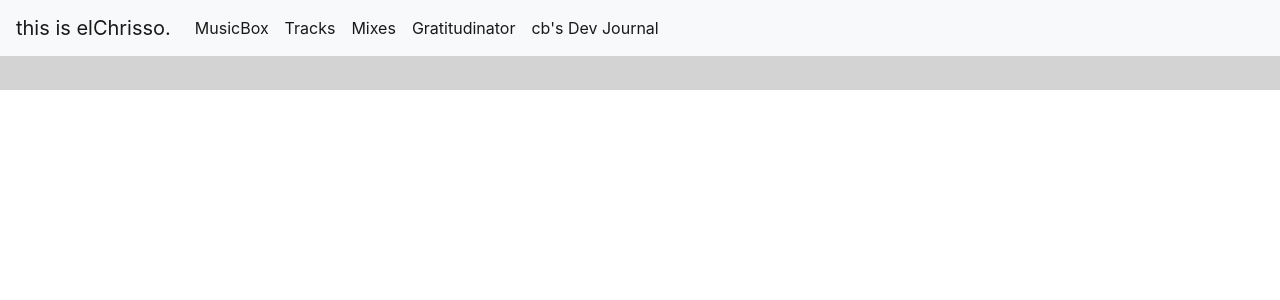
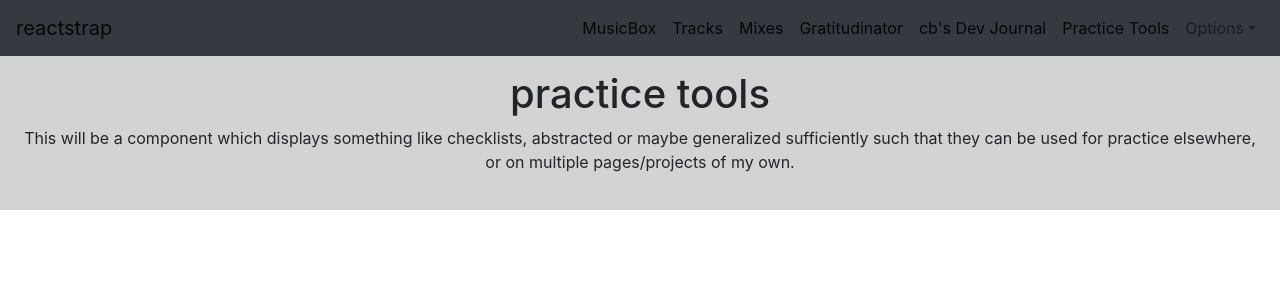
Before and after one commit to elchrisso/elchrisso, a React (Create React App) app: page /practicetools in a window 1280 px wide. Shown: the top 300 px of the page. Built offline with nearby package versions, Linux system fonts and the light colour scheme.

Commit message:
Added reactstrap and switched navbar from bootstrap markup to reactstrap components, primarily in navbar.

```diff
--- a/src/App.jsx
+++ b/src/App.jsx
@@ -1,13 +1,14 @@
 import React, { Component } from "react";
 import { Route } from "react-router-dom";
 
-import Navbar from "./components/navbar";
+import CbNavbar from "./components/cbNavbar";
 import Home from "./components/home";
 import Tracks from "./components/tracks";
 import Mixes from "./components/mixes";
 import MusicBox from "./components/musicBox";
 import Gratitudinator from "./components/gratitudinator";
 import DevJournal from "./components/devJournal";
+import PracticeTools from "./components/practiceTools";
 import "./App.css";
 
 class App extends Component {
@@ -15,13 +16,14 @@ class App extends Component {
     return (
       <div className="App">
         <title>elchrissso</title>
-        <Navbar />
+        <CbNavbar />
         <Route path="/" exact component={Home} />
         <Route path="/mixes" component={Mixes} />
         <Route path="/musicbox" component={MusicBox} />
         <Route path="/tracks" component={Tracks} />
         <Route path="/devjournal" component={DevJournal} />
         <Route path="/gratitudinator" component={Gratitudinator} />
+        <Route path="/practicetools" component={PracticeTools} />
       </div>
     );
   }
--- /dev/null
+++ b/src/components/cbNavbar.jsx
@@ -0,0 +1,87 @@
+import React, { Component } from "react";
+import {
+  Collapse,
+  Navbar,
+  NavbarToggler,
+  NavbarBrand,
+  Nav,
+  NavItem,
+  NavLink,
+  UncontrolledDropdown,
+  DropdownToggle,
+  DropdownMenu,
+  DropdownItem
+} from "reactstrap";
+
+class CbNavbar extends Component {
+  constructor(props) {
+    super(props);
+
+    this.toggle = this.toggle.bind(this);
+    this.state = {
+      isOpen: false
+    };
+  }
+  toggle() {
+    this.setState({
+      isOpen: !this.state.isOpen
+    });
+  }
+  render() {
+    return (
+      <div>
+        <Navbar className="fixed-top" color="dark" light expand="md">
+          <NavbarBrand href="/">reactstrap</NavbarBrand>
+          <NavbarToggler onClick={this.toggle} />
+          <Collapse isOpen={this.state.isOpen} navbar>
+            <Nav className="ml-auto" navbar>
+              <NavItem className="active">
+                <NavLink href="/musicbox">
+                  MusicBox <span className="sr-only">(current)</span>
+                </NavLink>
+              </NavItem>
+              <li className="nav-item active">
+                <a className="nav-link" href="/tracks">
+                  Tracks <span className="sr-only">(current)</span>
+                </a>
+              </li>
+              <li className="nav-item active">
+                <a className="nav-link" href="/mixes">
+                  Mixes <span className="sr-only">(current)</span>
+                </a>
+              </li>
+              <li className="nav-item active">
+                <a className="nav-link" href="/gratitudinator">
+                  Gratitudinator <span className="sr-only">(current)</span>
+                </a>
+              </li>
+              <li className="nav-item active">
+                <a className="nav-link" href="/devjournal">
+                  cb's Dev Journal <span className="sr-only">(current)</span>
+                </a>
+              </li>
+              <l1 className="nav-item active">
+                <a className="nav-link" href="/practicetools">
+                  Practice Tools <span className="sr-only">(current)</span>
+                </a>
+              </l1>
+              <UncontrolledDropdown nav inNavbar>
+                <DropdownToggle nav caret>
+                  Options
+                </DropdownToggle>
+                <DropdownMenu right>
+                  <DropdownItem>Option 1</DropdownItem>
+                  <DropdownItem>Option 2</DropdownItem>
+                  <DropdownItem divider />
+                  <DropdownItem>Reset</DropdownItem>
+                </DropdownMenu>
+              </UncontrolledDropdown>
+            </Nav>
+          </Collapse>
+        </Navbar>
+      </div>
+    );
+  }
+}
+
+export default CbNavbar;
--- a/src/components/home.jsx
+++ b/src/components/home.jsx
@@ -1,10 +1,11 @@
 import React, { Component } from "react";
+import { Jumbotron } from "reactstrap";
 
 class Home extends Component {
   state = {};
   render() {
     return (
-      <div class="container-fluid">
+      <Jumbotron class="container-fluid">
         <h1>Welcome!</h1>
         <p>
           I am Chris. This is my site. I built it using react.js for frontend,
@@ -12,7 +13,7 @@ class Home extends Component {
           theres even a little magenta.js instantiated and waiting to get put to
           better use...
         </p>
-      </div>
+      </Jumbotron>
     );
   }
 }
--- a/src/components/navbar.jsx
+++ /dev/null
@@ -1,44 +0,0 @@
-import React, { Component } from "react";
-
-class Navbar extends Component {
-  render() {
-    return (
-      <nav className="fixed-top navbar navbar-expand-lg navbar-light bg-light">
-        <a className="navbar-brand" href="/">
-          this is elChrisso.
-        </a>
-        <div className="collapse navbar-collapse" id="navbarNav">
-          <ul className="navbar-nav">
-            <li className="nav-item active">
-              <a className="nav-link" href="/musicbox">
-                MusicBox <span className="sr-only">(current)</span>
-              </a>
-            </li>
-            <li className="nav-item active">
-              <a className="nav-link" href="/tracks">
-                Tracks <span className="sr-only">(current)</span>
-              </a>
-            </li>
-            <li className="nav-item active">
-              <a className="nav-link" href="/mixes">
-                Mixes <span className="sr-only">(current)</span>
-              </a>
-            </li>
-            <li className="nav-item active">
-              <a className="nav-link" href="/gratitudinator">
-                Gratitudinator <span className="sr-only">(current)</span>
-              </a>
-            </li>
-            <li className="nav-item active">
-              <a className="nav-link" href="/devjournal">
-                cb's Dev Journal <span className="sr-only">(current)</span>
-              </a>
-            </li>
-          </ul>
-        </div>
-      </nav>
-    );
-  }
-}
-
-export default Navbar;
--- /dev/null
+++ b/src/components/practiceTools.jsx
@@ -0,0 +1,21 @@
+//I had this idea that what I need to practice coding was a list of defined tasks, because 1)I believe that imagining and implementing are two very different modes and neither wants to concurrently share a single headspace with the other, 2)I frequently sit down to practice but have no specifics to work on, and 3) I start projects easily but do not get them to a place where I feel like they are finished.  So I might be feeling creative and look at a webpage and say "This needs three columns and a font and some colors and..." but as soon as I start coding, I lose that creative flow.  This tab on my site will be for recording ideas had during creative periods, so that they can be remembered with no effort, and built subsequently with al attention going to the implementation effort.
+
+import React, { Component } from "react";
+
+class PracticeTools extends Component {
+  state = {};
+  render() {
+    return (
+      <div>
+        <h1>practice tools</h1>
+        <p>
+          This will be a component which displays something like checklists,
+          abstracted or maybe generalized sufficiently such that they can be
+          used for practice elsewhere, or on multiple pages/projects of my own.
+        </p>
+      </div>
+    );
+  }
+}
+
+export default PracticeTools;
```
Also changed, not shown: package.json (+5 -2 lines), 1 other file (tests, documents, lock files or other folders).
